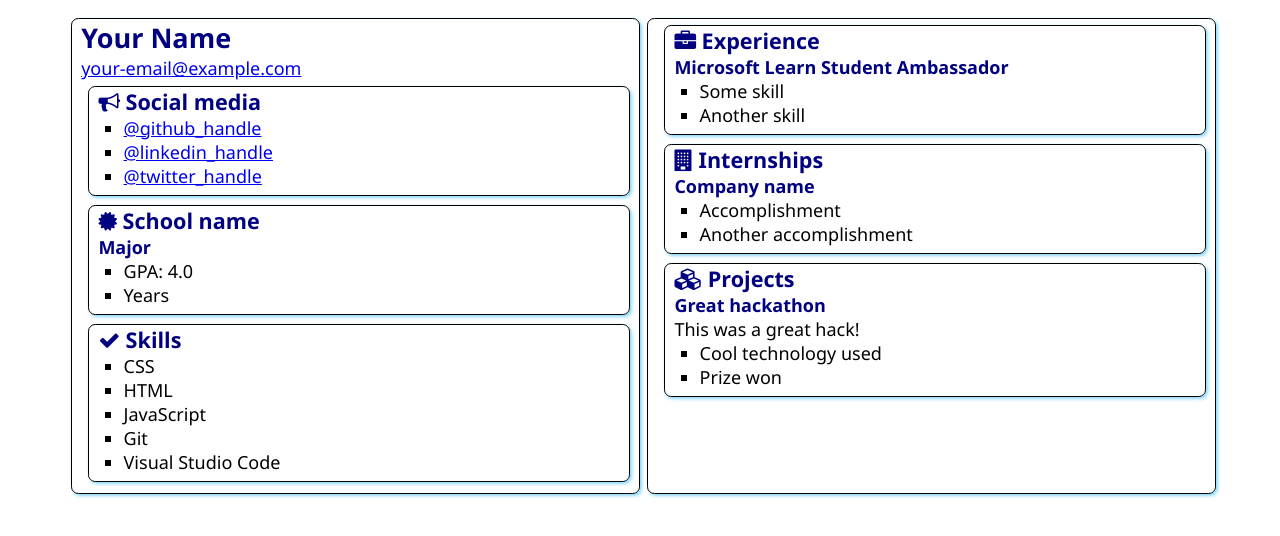
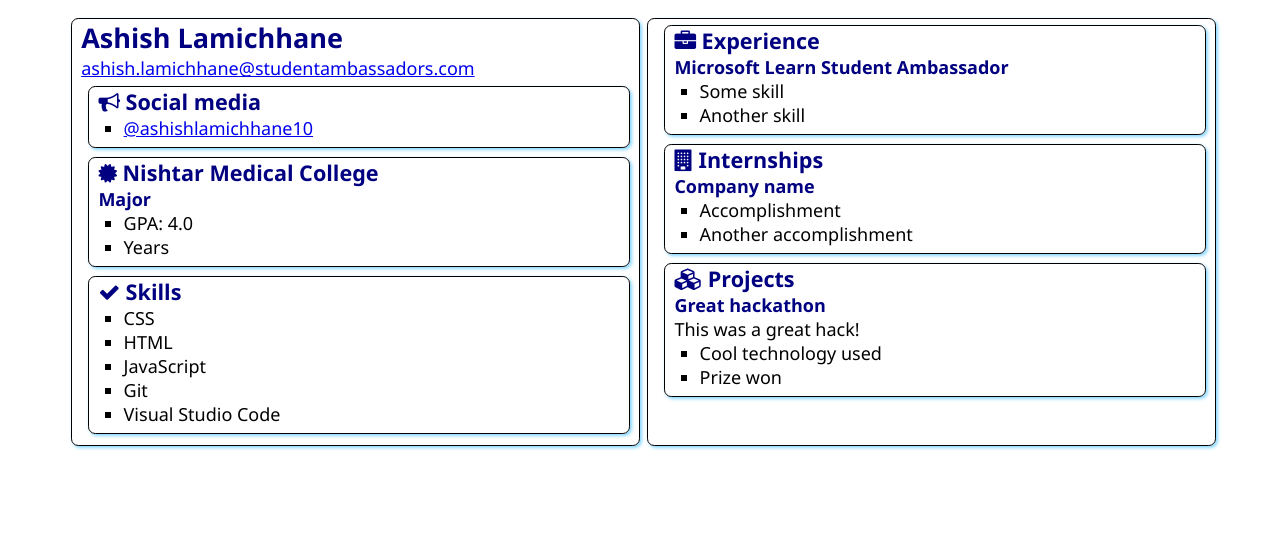
Before and after one commit to ashishlamichhane10/SATechnicalOnboarding, a plain HTML site: page src/index.html in a window 1280 px wide. Drawn offline with Linux system fonts and the light colour scheme.

Commit message:
Update index.html

```diff
--- a/src/index.html
+++ b/src/index.html
@@ -4,7 +4,7 @@
     <meta charset="UTF-8">
     <meta http-equiv="X-UA-Compatible" content="IE=edge">
     <meta name="viewport" content="width=device-width, initial-scale=1.0">
-    <title>Resume</title>
+    <title>Ashish Lamichhane</title>
 
     <link rel="stylesheet" href="style.css">
     <link rel="stylesheet" href="https://cdnjs.cloudflare.com/ajax/libs/font-awesome/4.7.0/css/font-awesome.min.css">
@@ -12,8 +12,8 @@
 <body>
     <main>
         <article class="box">
-            <h1>Your Name</h1>
-            <div><a href="mailto:your.email@example.com">your-email@example.com</a></div>
+            <h1>Ashish Lamichhane</h1>
+            <div><a href="mailto:your.email@example.com">ashish.lamichhane@studentambassadors.com</a></div>
 
             <section class="box">
                 <h2>
@@ -21,9 +21,9 @@
                     Social media
                 </h2>
                 <ul>
-                    <li><a href="https://github.com/<handle>">@github_handle</a></li>
-                    <li><a href="https://linkedin.com/in/<handle>">@linkedin_handle</a></li>
-                    <li><a href="https://twitter.com/<handle>">@twitter_handle</a></li>
+                    <li><a href="https://github.com/ashishlamichhane10">@ashishlamichhane10</a></li>
+                    <!-- <li><a href="https://linkedin.com/in/<handle>">@linkedin_handle</a></li>
+                    <li><a href="https://twitter.com/<handle>">@twitter_handle</a></li> -->
                 </ul>
             </section>
 
@@ -31,7 +31,7 @@
                 <div class="education">
                     <h2>
                         <i class="fa fa-certificate" aria-hidden="true"></i>
-                        School name
+                        Nishtar Medical College
                     </h2>
                     <h3>Major</h3>
                     <ul>
```
